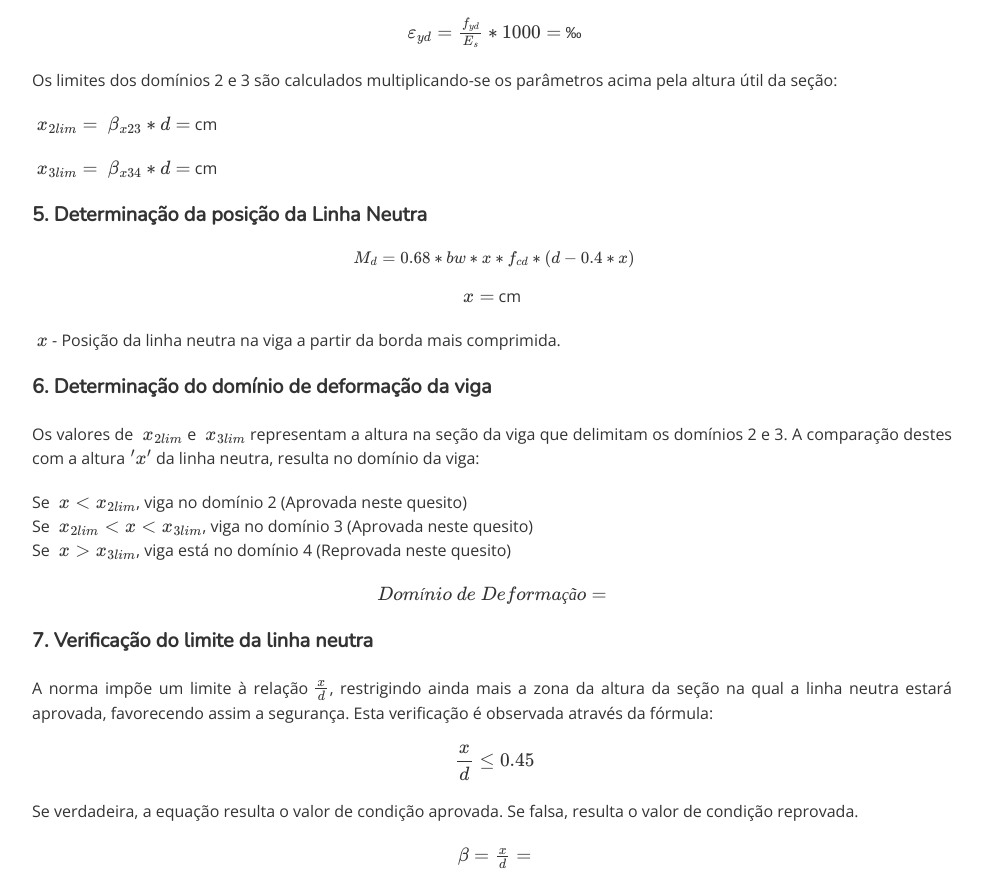
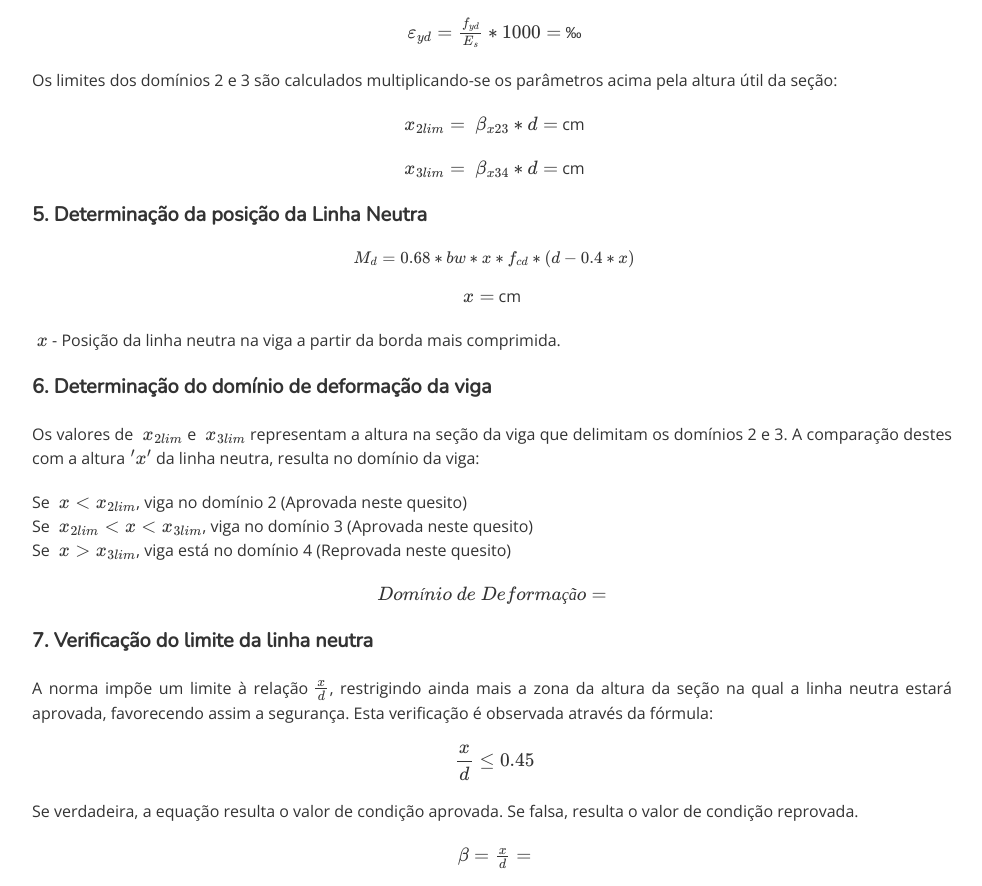
Before and after one commit to carolinamlinhares/sollvic, a website: page reportCheckCD.html in a window 1280 px wide. Shown: the part 2150-3036 px from the top of the page, without its empty margins (148-1130 px from the left). Drawn offline with nearby package versions, Linux system fonts and the light colour scheme; some packages are replaced by stand-ins of ours; a script that the page names is missing.

Commit message:
Update reportCheckCD.html

```diff
--- a/reportCheckCD.html
+++ b/reportCheckCD.html
@@ -269,8 +269,8 @@
             <p class="eqcenter">\(\ \varepsilon_{yd} = \frac{f_{yd}}{E_s} * 1000 = \)<span class="epyd"> </span>‰ </p>
 
             <p>Os limites dos domínios 2 e 3 são calculados multiplicando-se os parâmetros acima pela altura útil da seção: </p>
-            <p>\(\ x_{2lim} =\ \beta_{x23} * d = \) <span class="x2lim"> </span> cm</p>
-            <p>\(\ x_{3lim} =\ \beta_{x34} * d = \) <span class="x3lim"> </span> cm</p>
+            <p class="eqcenter">\(\ x_{2lim} =\ \beta_{x23} * d = \) <span class="x2lim"> </span> cm</p>
+            <p class="eqcenter">\(\ x_{3lim} =\ \beta_{x34} * d = \) <span class="x3lim"> </span> cm</p>
 
 
             <p class="report-h4">5. Determinação da posição da Linha Neutra</p>
```
